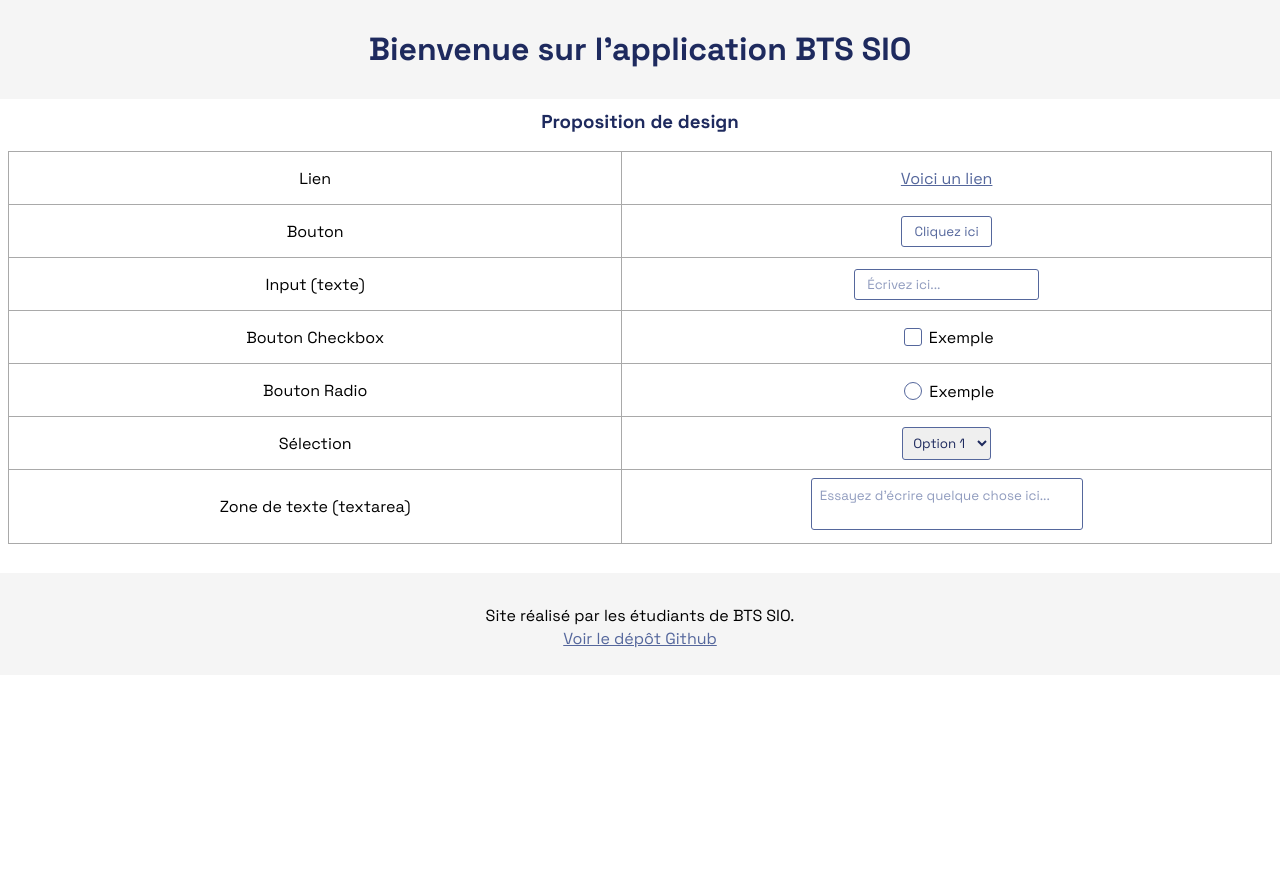
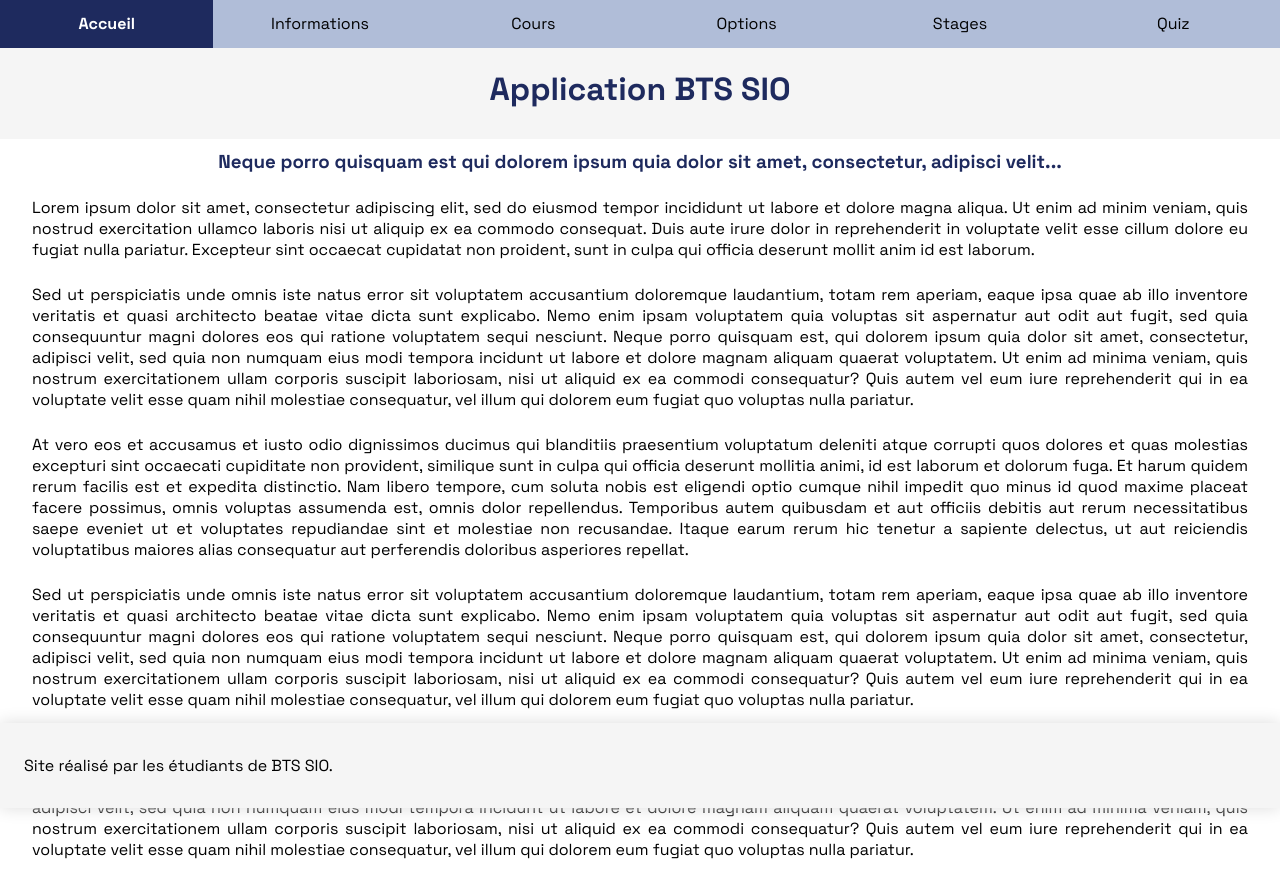
Before and after one commit to adriendeval/ApplicationBTS-SIO, a plain HTML site: page index.html in a window 1280 px wide. Before the commit the page ends 800 px from the top, so only its background shows below. Drawn offline with Linux system fonts and the light colour scheme.

Commit message:
Update content

```diff
--- a/index.html
+++ b/index.html
@@ -10,11 +10,36 @@
 
 <body>
     <header>
-        <h1>Bienvenue sur l'application BTS SIO</h1>
+        <nav>
+            <table class="navigation">
+                <tr>
+                    <td class="active">Accueil</td>
+                    <td title="À construire...">Informations</td>
+                    <td title="À construire...">Cours</td>
+                    <td title="À construire...">Options</td>
+                    <td title="À construire...">Stages</td>
+                    <td title="À construire...">Quiz</td>
+                </tr>
+            </table>
+        </nav>
+        <h1>Application BTS SIO</h1>
     </header>
     <main>
 
-        <h3>Proposition de design</h3>
+        <h3>Neque porro quisquam est qui dolorem ipsum quia dolor sit amet, consectetur, adipisci velit...</h3>
+
+        <p>Lorem ipsum dolor sit amet, consectetur adipiscing elit, sed do eiusmod tempor incididunt ut labore et dolore magna aliqua. Ut enim ad minim veniam, quis nostrud exercitation ullamco laboris nisi ut aliquip ex ea commodo consequat. Duis aute irure dolor in reprehenderit in voluptate velit esse cillum dolore eu fugiat nulla pariatur. Excepteur sint occaecat cupidatat non proident, sunt in culpa qui officia deserunt mollit anim id est laborum.</p>
+
+        <p>Sed ut perspiciatis unde omnis iste natus error sit voluptatem accusantium doloremque laudantium, totam rem aperiam, eaque ipsa quae ab illo inventore veritatis et quasi architecto beatae vitae dicta sunt explicabo. Nemo enim ipsam voluptatem quia voluptas sit aspernatur aut odit aut fugit, sed quia consequuntur magni dolores eos qui ratione voluptatem sequi nesciunt. Neque porro quisquam est, qui dolorem ipsum quia dolor sit amet, consectetur, adipisci velit, sed quia non numquam eius modi tempora incidunt ut labore et dolore magnam aliquam quaerat voluptatem. Ut enim ad minima veniam, quis nostrum exercitationem ullam corporis suscipit laboriosam, nisi ut aliquid ex ea commodi consequatur? Quis autem vel eum iure reprehenderit qui in ea voluptate velit esse quam nihil molestiae consequatur, vel illum qui dolorem eum fugiat quo voluptas nulla pariatur.</p>
+
+        <p>At vero eos et accusamus et iusto odio dignissimos ducimus qui blanditiis praesentium voluptatum deleniti atque corrupti quos dolores et quas molestias excepturi sint occaecati cupiditate non provident, similique sunt in culpa qui officia deserunt mollitia animi, id est laborum et dolorum fuga. Et harum quidem rerum facilis est et expedita distinctio. Nam libero tempore, cum soluta nobis est eligendi optio cumque nihil impedit quo minus id quod maxime placeat facere possimus, omnis voluptas assumenda est, omnis dolor repellendus. Temporibus autem quibusdam et aut officiis debitis aut rerum necessitatibus saepe eveniet ut et voluptates repudiandae sint et molestiae non recusandae. Itaque earum rerum hic tenetur a sapiente delectus, ut aut reiciendis voluptatibus maiores alias consequatur aut perferendis doloribus asperiores repellat.</p>
+
+        <p>Sed ut perspiciatis unde omnis iste natus error sit voluptatem accusantium doloremque laudantium, totam rem aperiam, eaque ipsa quae ab illo inventore veritatis et quasi architecto beatae vitae dicta sunt explicabo. Nemo enim ipsam voluptatem quia voluptas sit aspernatur aut odit aut fugit, sed quia consequuntur magni dolores eos qui ratione voluptatem sequi nesciunt. Neque porro quisquam est, qui dolorem ipsum quia dolor sit amet, consectetur, adipisci velit, sed quia non numquam eius modi tempora incidunt ut labore et dolore magnam aliquam quaerat voluptatem. Ut enim ad minima veniam, quis nostrum exercitationem ullam corporis suscipit laboriosam, nisi ut aliquid ex ea commodi consequatur? Quis autem vel eum iure reprehenderit qui in ea voluptate velit esse quam nihil molestiae consequatur, vel illum qui dolorem eum fugiat quo voluptas nulla pariatur.</p>
+
+        <p>Sed ut perspiciatis unde omnis iste natus error sit voluptatem accusantium doloremque laudantium, totam rem aperiam, eaque ipsa quae ab illo inventore veritatis et quasi architecto beatae vitae dicta sunt explicabo. Nemo enim ipsam voluptatem quia voluptas sit aspernatur aut odit aut fugit, sed quia consequuntur magni dolores eos qui ratione voluptatem sequi nesciunt. Neque porro quisquam est, qui dolorem ipsum quia dolor sit amet, consectetur, adipisci velit, sed quia non numquam eius modi tempora incidunt ut labore et dolore magnam aliquam quaerat voluptatem. Ut enim ad minima veniam, quis nostrum exercitationem ullam corporis suscipit laboriosam, nisi ut aliquid ex ea commodi consequatur? Quis autem vel eum iure reprehenderit qui in ea voluptate velit esse quam nihil molestiae consequatur, vel illum qui dolorem eum fugiat quo voluptas nulla pariatur.</p>
+
+
+        <!-- <h3>Proposition de design</h3>
         <table border class="menu">
             <tr>
                 <td>Lien</td>
@@ -50,12 +75,11 @@
                 <td>Zone de texte (textarea)</td>
                 <td><textarea placeholder="Essayez d'écrire quelque chose ici..." cols="32" rows="2"></textarea></td>
             </tr>
-        </table>
+        </table> -->
 
     </main>
-    <br>
     <footer>
-        <p>Site réalisé par les étudiants de BTS SIO. <br> <a href="https://github.com/KLenesley/ApplicationBTS-SIO" target="_blank" class="footerLink">Voir le dépôt Github</a></p>
+        <p>Site réalisé par les étudiants de BTS SIO.</p>
     </footer>
 </body>
 
--- a/style.css
+++ b/style.css
@@ -13,7 +13,9 @@ p, span, input, textarea, h1, h2, h3 {
   cursor: url('mouse/cursor-text.svg') 0 0, text;
 }
 
-h1, h2, h3 {
+h1, h2, h3, h4, h5, h6 {
+  margin-left: 20px;
+  margin-right: 20px;
   text-align: center;
   color: #1E2A5E;
 }
@@ -32,11 +34,15 @@ header {
 
 footer {
   background-color: #F5F5F5;
-  padding-top: 16px;
+  padding-top: 8px;
   padding-bottom: 8px;
   margin: -8px;
-  margin-bottom: -16px;
+  margin-bottom: -8px;
   text-align: center;
+  width: 100%;
+  position: fixed;
+  bottom: 0;
+  box-shadow: gainsboro 0px 0px 16px;
 }
 
 .menu {
@@ -211,3 +217,39 @@ textarea::placeholder {
 textarea:hover, textarea:focus, textarea:active {
   box-shadow: 0 0 2px #55679C;
 }
+
+.navigation {
+  justify-content: center;
+  margin-top: -10px;
+  margin-bottom: 16px;
+  margin-right: 16px;
+  text-align: center;
+  width: 100%;
+  border-collapse: collapse;
+}
+
+.navigation tr {
+  text-align: center;
+  border: none;
+}
+
+.navigation td {
+  width: 15%;
+  height: 48px;
+  text-align: center;
+  background-color: #7C93C390;
+}
+
+.navigation td:hover {
+  background-color: #1E2A5E;
+  color: white;
+}
+
+.navigation td.active {
+  font-weight: bold;
+}
+
+body p {
+  margin: 24px;
+  text-align: justify;
+}
```
